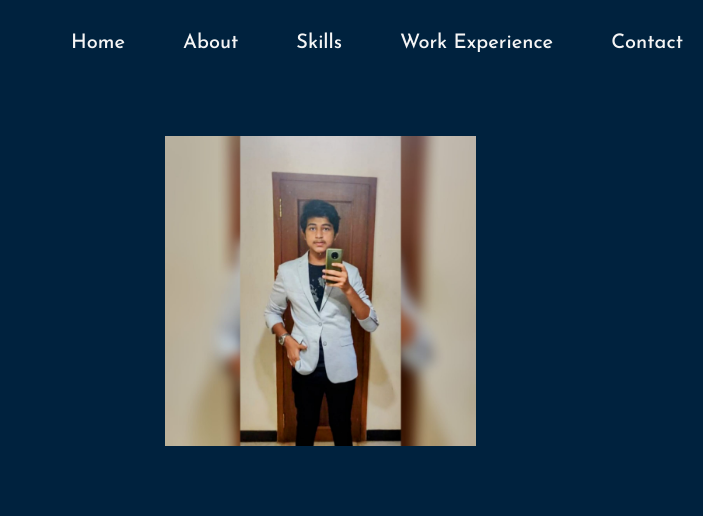
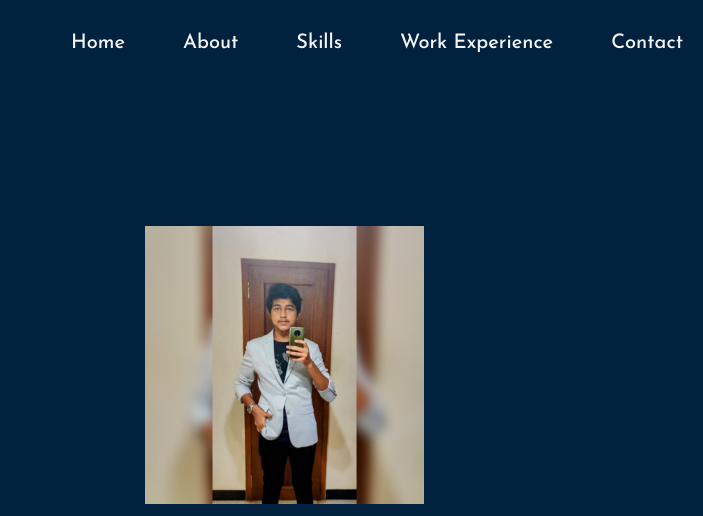
Before and after one commit to sanjayrajasreeraja/PersonalWebsite, a plain HTML site: page index.html in a window 1280 px wide. Shown: the top 516 px of the page, 577-1280 px from the left. Drawn offline with nearby package versions, Linux system fonts and the light colour scheme.

Commit message:
Update styles.css

```diff
--- a/styles.css
+++ b/styles.css
@@ -34,9 +34,10 @@
 }
 
 #img-padding{
-    padding-left: 90px !important;
-    max-width: 75% !important;
-    max-height: 75% !important;
+    padding-top:90px !important;
+    padding-left: 70px !important;
+    max-width: 80% !important;
+    max-height: 80% !important;
 }
 
 .bg{
```
